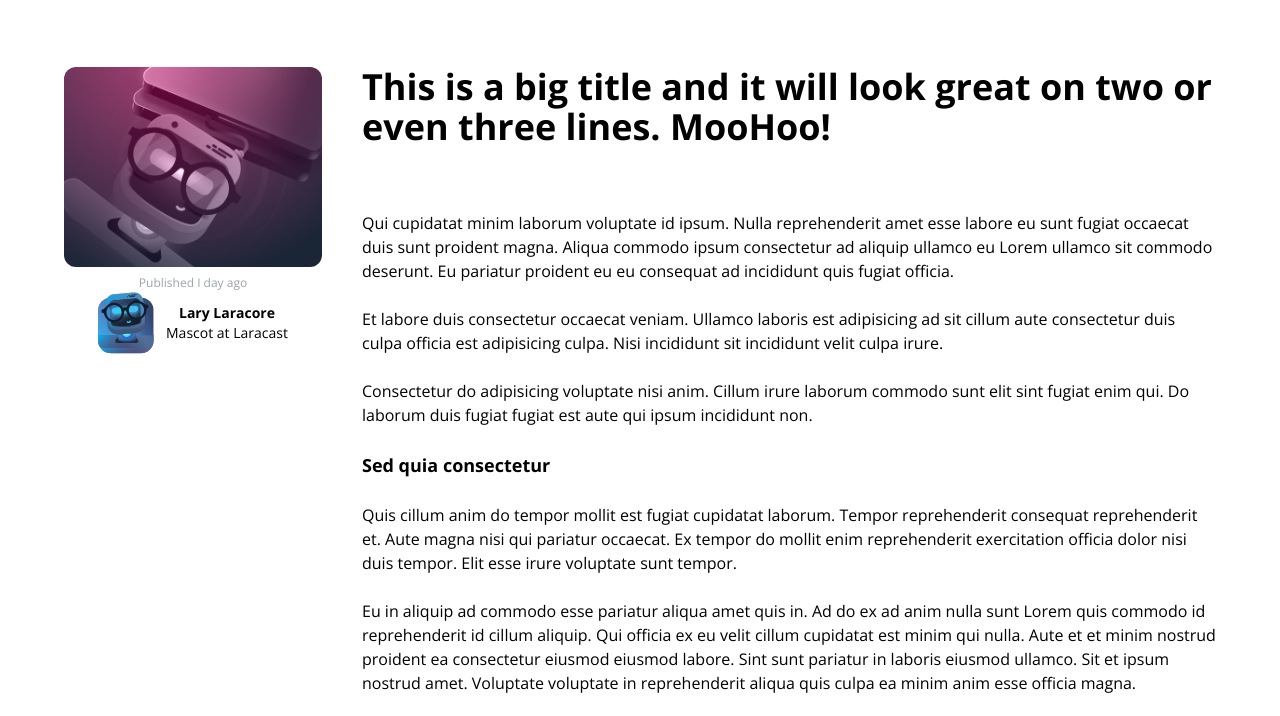
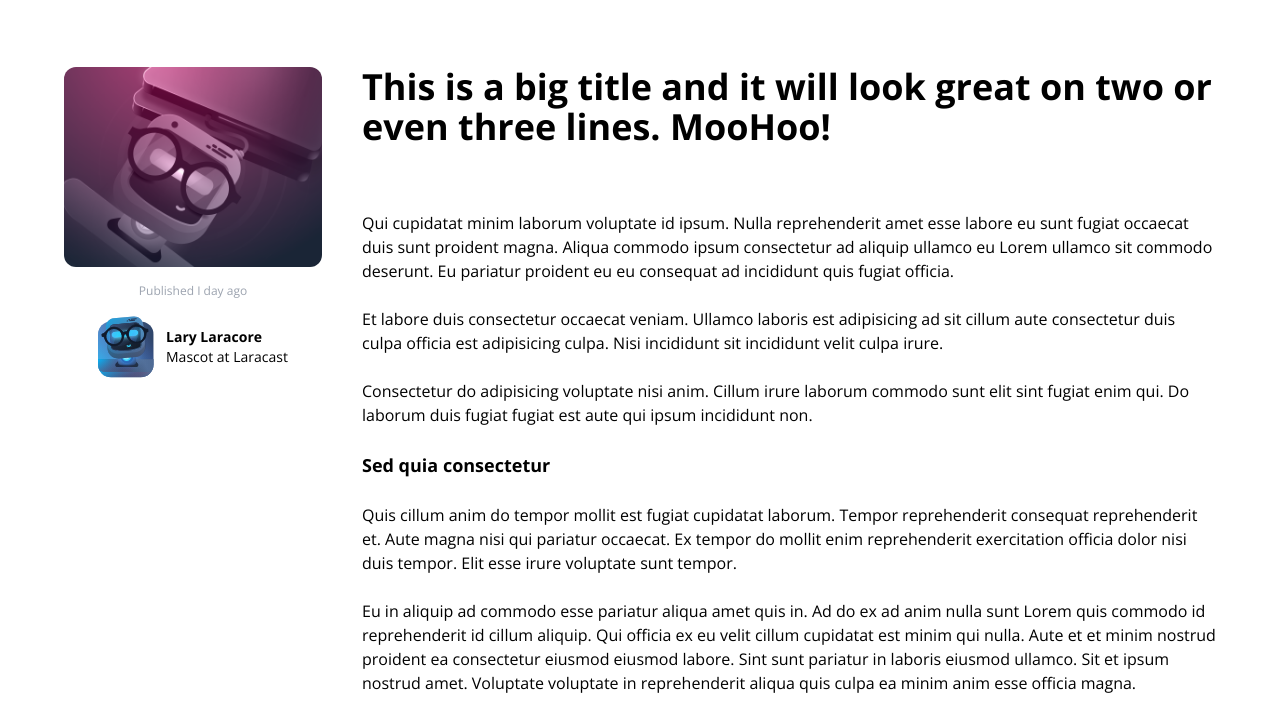
Before and after one commit to abuDujaanah/blog, a website: page post.html in a window 1280 px wide. Shown: the part 81-797 px from the top of the page. Drawn offline with nearby package versions, Linux system fonts and the light colour scheme.

Commit message:
Update post.html

```diff
--- a/post.html
+++ b/post.html
@@ -28,15 +28,15 @@
                 <div class="col-span-3 text-center">
                     <img src="./images/illustration-1.png" alt="" class="rounded-xl">
 
-                    <p class="block mt-2 text-xs text-gray-400">
+                    <p class="block mt-4 text-xs text-gray-400">
                         Published <time>I day ago</time>
                     </p>
 
-                    <div class="flex items-center justify-center text-sm">
+                    <div class="flex items-center justify-center mt-4 text-sm">
 
                         <img src="./images/lary-avatar.svg" alt="Lary Avatar">
 
-                        <div class="ml-3">
+                        <div class="ml-3 text-left">
 
                             <h5 class="font-bold">Lary Laracore</h5>
 
```
